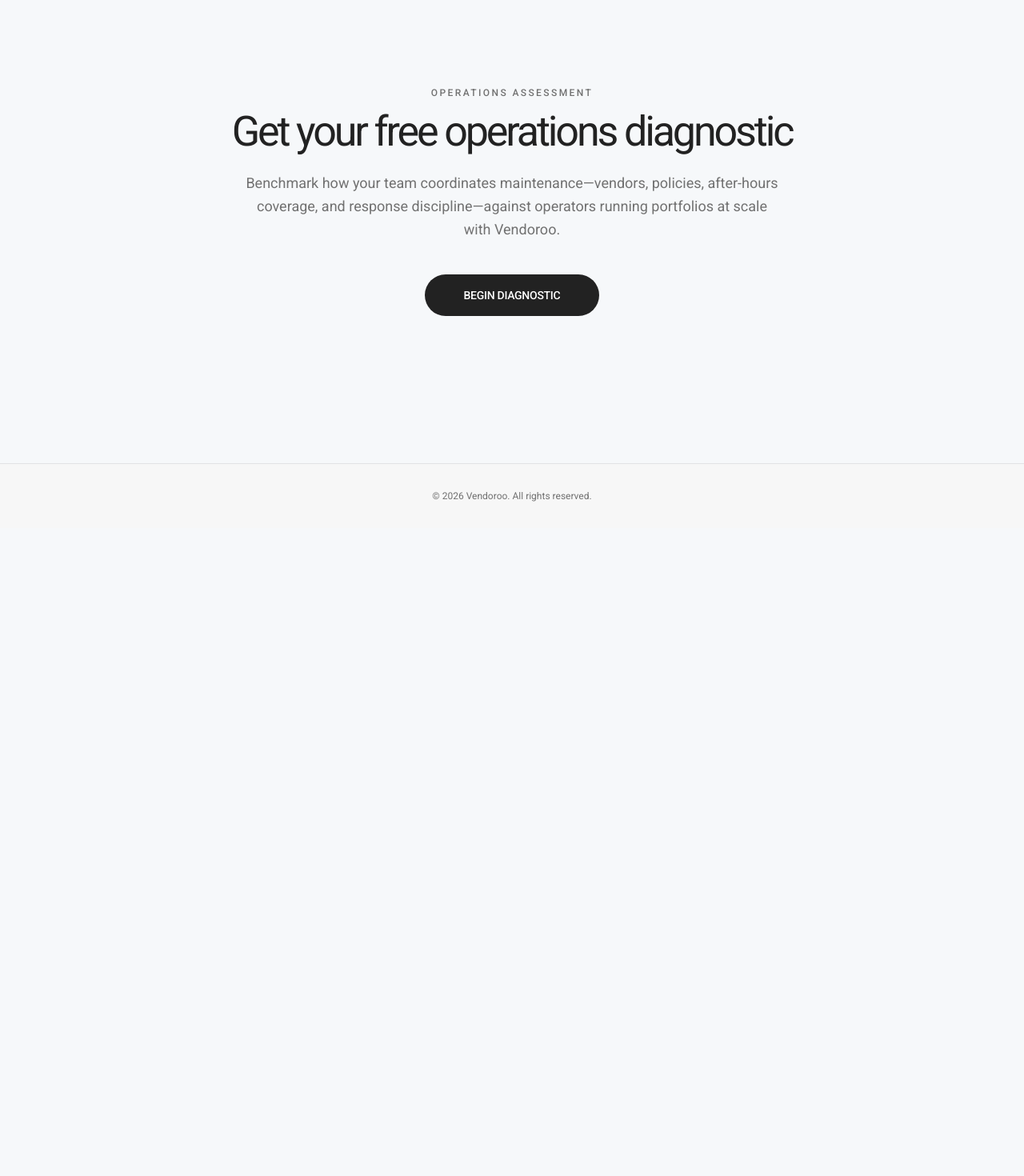
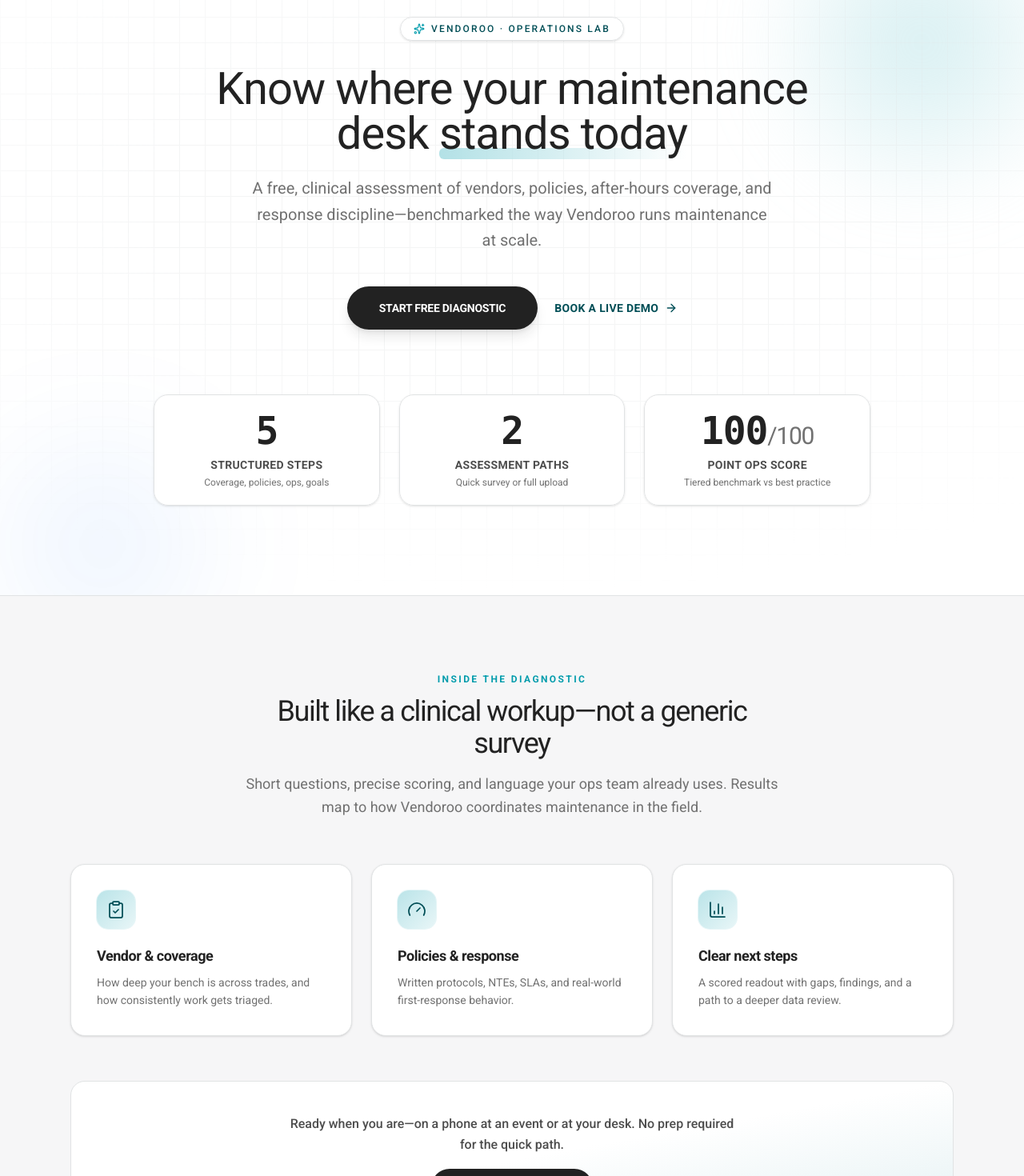
Before and after one commit to tyler-vendoroo/Ops-Diagnostic, a Next.js app in the folder frontend/: page / in a window 1280 px wide. Shown: the part 140-1610 px from the top of the page at 80% size. Before the commit the page ends 800 px from the top, so only its background shows below. Built offline with nearby package versions, Linux system fonts and the light colour scheme.

Commit message:
Fix results page score display — use overall_score from API response

```diff
--- a/frontend/src/app/page.tsx
+++ b/frontend/src/app/page.tsx
@@ -2,34 +2,205 @@
 
 import { buttonVariants } from "@/components/ui/button";
 import { cn } from "@/lib/utils";
+import {
+  ArrowRight,
+  BarChart3,
+  ClipboardCheck,
+  Gauge,
+  Sparkles,
+} from "lucide-react";
+
+const stats = [
+  {
+    line1: "5",
+    line2: "",
+    showFraction: false,
+    label: "Structured steps",
+    hint: "Coverage, policies, ops, goals",
+  },
+  {
+    line1: "2",
+    line2: "",
+    showFraction: false,
+    label: "Assessment paths",
+    hint: "Quick survey or full upload",
+  },
+  {
+    line1: "100",
+    line2: "/100",
+    showFraction: true,
+    label: "Point ops score",
+    hint: "Tiered benchmark vs best practice",
+  },
+] as const;
+
+const pillars = [
+  {
+    icon: ClipboardCheck,
+    title: "Vendor & coverage",
+    body: "How deep your bench is across trades, and how consistently work gets triaged.",
+  },
+  {
+    icon: Gauge,
+    title: "Policies & response",
+    body: "Written protocols, NTEs, SLAs, and real-world first-response behavior.",
+  },
+  {
+    icon: BarChart3,
+    title: "Clear next steps",
+    body: "A scored readout with gaps, findings, and a path to a deeper data review.",
+  },
+] as const;
 
 export default function Home() {
   return (
     <div className="flex flex-1 flex-col">
-      <section className="relative flex flex-1 flex-col justify-center overflow-hidden bg-vendoroo-page px-4 py-16 sm:px-8 sm:py-24">
-        <div className="relative mx-auto max-w-3xl text-center">
-          <p className="text-xs font-medium uppercase tracking-[0.2em] text-vendoroo-muted">
-            Operations assessment
-          </p>
-          <h1 className="mt-4 text-balance text-3xl font-normal leading-[0.95] tracking-[-0.06em] text-vendoroo-text sm:text-5xl md:text-[3.25rem]">
-            Get your free operations diagnostic
-          </h1>
-          <p className="mx-auto mt-6 max-w-2xl text-pretty text-base leading-relaxed text-vendoroo-muted sm:text-lg">
-            Benchmark how your team coordinates maintenance—vendors, policies,
-            after-hours coverage, and response discipline—against operators
-            running portfolios at scale with Vendoroo.
-          </p>
-          <div className="mt-10">
+      {/* Hero */}
+      <section className="relative isolate overflow-hidden bg-vendoroo-surface">
+        <div
+          className="pointer-events-none absolute inset-0 bg-[radial-gradient(ellipse_120%_80%_at_50%_-40%,rgba(3,156,172,0.16),transparent_55%)]"
+          aria-hidden
+        />
+        <div
+          className="pointer-events-none absolute -right-24 -top-24 size-[min(100vw,28rem)] rounded-full bg-[radial-gradient(circle_at_center,rgba(179,225,230,0.55),transparent_68%)] blur-2xl"
+          aria-hidden
+        />
+        <div
+          className="pointer-events-none absolute -bottom-32 -left-16 size-[min(90vw,24rem)] rounded-full bg-[radial-gradient(circle_at_center,rgba(1,104,250,0.08),transparent_70%)] blur-3xl"
+          aria-hidden
+        />
+        <div
+          className="pointer-events-none absolute inset-0 opacity-[0.35] [background-image:linear-gradient(to_right,#e1e3e4_1px,transparent_1px),linear-gradient(to_bottom,#e1e3e4_1px,transparent_1px)] [background-size:32px_32px] [mask-image:radial-gradient(ellipse_80%_60%_at_50%_40%,#000_45%,transparent_100%)]"
+          aria-hidden
+        />
+
+        <div className="relative mx-auto max-w-6xl px-4 pb-20 pt-16 sm:px-6 sm:pb-28 sm:pt-24">
+          <div className="mx-auto max-w-4xl text-center">
+            <div className="inline-flex items-center gap-2 rounded-full border border-vendoroo-border bg-vendoroo-surface/80 px-4 py-1.5 text-xs font-medium uppercase tracking-[0.18em] text-vendoroo-main-dark shadow-sm backdrop-blur-sm">
+              <Sparkles className="size-3.5 text-vendoroo-main" aria-hidden />
+              Vendoroo · Operations lab
+            </div>
+            <h1 className="mt-6 text-balance font-normal leading-[0.98] tracking-[-0.055em] text-vendoroo-text sm:mt-8">
+              <span className="block text-4xl sm:text-6xl md:text-[3.5rem]">
+                Know where your maintenance desk{" "}
+                <span className="relative inline-block whitespace-nowrap">
+                  <span className="relative z-10">stands today</span>
+                  <span
+                    className="absolute -bottom-1 left-0 right-0 -z-0 h-3 rounded-sm bg-gradient-to-r from-vendoroo-tint via-vendoroo-tint/50 to-transparent sm:h-3.5"
+                    aria-hidden
+                  />
+                </span>
+              </span>
+            </h1>
+            <p className="mx-auto mt-6 max-w-2xl text-pretty text-lg leading-relaxed text-vendoroo-muted sm:text-xl">
+              A free, clinical assessment of vendors, policies, after-hours
+              coverage, and response discipline—benchmarked the way Vendoroo
+              runs maintenance at scale.
+            </p>
+
+            <div className="mt-10 flex flex-col items-center justify-center gap-4 sm:flex-row sm:gap-5">
+              <Link
+                href="/diagnostic"
+                className={cn(
+                  buttonVariants({
+                    size: "lg",
+                    className:
+                      "h-14 min-w-[240px] rounded-full px-10 text-sm font-semibold uppercase tracking-[-0.02em] shadow-lg shadow-vendoroo-text/10 transition-shadow hover:shadow-xl hover:shadow-vendoroo-main/15",
+                  })
+                )}
+              >
+                Start free diagnostic
+              </Link>
+              <a
+                href="https://vendoroo.ai/demo"
+                target="_blank"
+                rel="noopener noreferrer"
+                className="group inline-flex items-center gap-2 text-sm font-semibold uppercase tracking-wide text-vendoroo-main-dark transition-colors hover:text-vendoroo-main"
+              >
+                Book a live demo
+                <ArrowRight className="size-4 transition-transform group-hover:translate-x-0.5" />
+              </a>
+            </div>
+          </div>
+
+          {/* Stats */}
+          <div className="mx-auto mt-16 grid max-w-4xl gap-4 sm:mt-20 sm:grid-cols-3 sm:gap-6">
+            {stats.map((s) => (
+              <div
+                key={s.label}
+                className="rounded-2xl border border-vendoroo-border bg-vendoroo-surface/90 px-6 py-5 text-center shadow-sm backdrop-blur-sm transition-shadow hover:shadow-md"
+              >
+                <p className="text-4xl font-semibold tabular-nums tracking-tight text-vendoroo-text sm:text-5xl">
+                  <span className="font-mono">{s.line1}</span>
+                  {s.showFraction ? (
+                    <span className="text-2xl font-normal text-vendoroo-muted sm:text-3xl">
+                      {s.line2}
+                    </span>
+                  ) : null}
+                </p>
+                <p className="mt-2 text-sm font-semibold uppercase tracking-wide text-vendoroo-smoke">
+                  {s.label}
+                </p>
+                <p className="mt-1 text-xs leading-snug text-vendoroo-muted">
+                  {s.hint}
+                </p>
+              </div>
+            ))}
+          </div>
+        </div>
+      </section>
+
+      {/* What we measure */}
+      <section className="border-t border-vendoroo-border bg-vendoroo-light/80 py-16 sm:py-24">
+        <div className="mx-auto max-w-6xl px-4 sm:px-6">
+          <div className="mx-auto max-w-2xl text-center">
+            <p className="text-xs font-semibold uppercase tracking-[0.2em] text-vendoroo-main">
+              Inside the diagnostic
+            </p>
+            <h2 className="mt-3 text-2xl font-normal tracking-[-0.04em] text-vendoroo-text sm:text-3xl md:text-4xl">
+              Built like a clinical workup—not a generic survey
+            </h2>
+            <p className="mt-4 text-base leading-relaxed text-vendoroo-muted sm:text-lg">
+              Short questions, precise scoring, and language your ops team
+              already uses. Results map to how Vendoroo coordinates maintenance
+              in the field.
+            </p>
+          </div>
+
+          <div className="mt-14 grid gap-6 md:grid-cols-3">
+            {pillars.map(({ icon: Icon, title, body }) => (
+              <div
+                key={title}
+                className="group relative overflow-hidden rounded-2xl border border-vendoroo-border bg-vendoroo-surface p-8 shadow-sm transition-all hover:-translate-y-0.5 hover:border-vendoroo-main/25 hover:shadow-lg"
+              >
+                <div className="mb-5 inline-flex size-12 items-center justify-center rounded-xl bg-gradient-to-br from-vendoroo-tint/90 to-vendoroo-tint/30 text-vendoroo-main-dark ring-1 ring-vendoroo-main/10">
+                  <Icon className="size-6" strokeWidth={1.75} aria-hidden />
+                </div>
+                <h3 className="text-lg font-semibold tracking-tight text-vendoroo-text">
+                  {title}
+                </h3>
+                <p className="mt-2 text-sm leading-relaxed text-vendoroo-muted">
+                  {body}
+                </p>
+              </div>
+            ))}
+          </div>
+
+          <div className="mt-14 flex flex-col items-center justify-center gap-4 rounded-2xl border border-vendoroo-border bg-gradient-to-br from-vendoroo-surface via-vendoroo-surface to-vendoroo-tint/30 px-6 py-10 text-center sm:px-12">
+            <p className="max-w-xl text-base font-medium leading-relaxed text-vendoroo-smoke">
+              Ready when you are—on a phone at an event or at your desk. No
+              prep required for the quick path.
+            </p>
             <Link
               href="/diagnostic"
               className={cn(
                 buttonVariants({
                   size: "lg",
                   className:
-                    "h-auto min-w-[220px] rounded-full px-10 py-4 text-sm font-medium uppercase tracking-[-0.02em]",
+                    "h-12 rounded-full px-10 text-sm font-semibold uppercase tracking-[-0.02em]",
                 })
               )}
-            >
+              >
               Begin diagnostic
             </Link>
           </div>
--- a/frontend/src/components/diagnostic/ResultsView.tsx
+++ b/frontend/src/components/diagnostic/ResultsView.tsx
@@ -49,10 +49,10 @@
 };
 
 function scoreFromDiagnostic(d: DiagnosticStatusResponse): number {
+  if (typeof d.overall_score === "number") return clampScore(d.overall_score);
   const s = d.scores;
   if (!s) return 0;
   if (typeof s.overall === "number") return clampScore(s.overall);
-  if (typeof s.total === "number") return clampScore(s.total);
   const vals = Object.values(s).filter(
     (v): v is number => typeof v === "number"
   );
```
